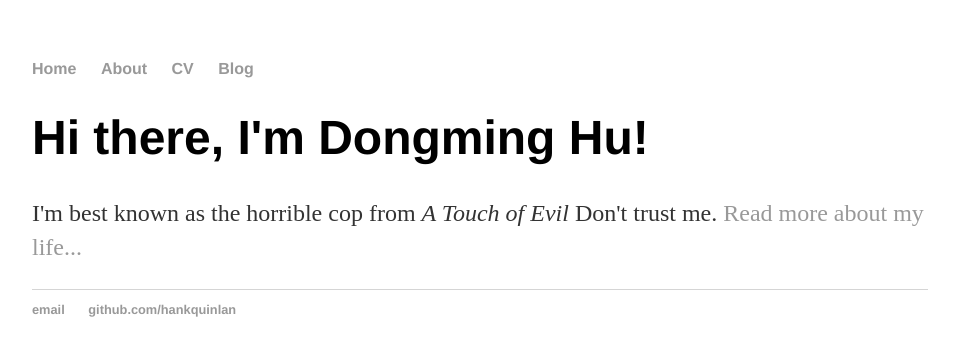
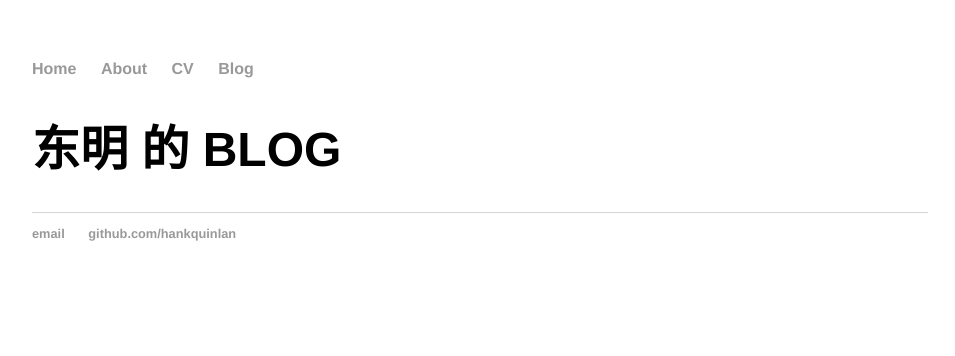
Before and after one commit to HuMuYao/hdmmY.github.io, a Jekyll site: the page built from index.html, in a window 1280 px wide. Shown: the top 356 px of the page, without its empty margins (160-1115 px from the left). Built offline with Jekyll 4.4.1, drawn with Linux system fonts in a browser that asks for light colours.

Commit message:
Update index.html

```diff
--- a/index.html
+++ b/index.html
@@ -3,6 +3,5 @@ layout: default
 title: 东明 的 BLOG
 ---
 <div class="blurb">
-	<h1>Hi there, I'm Dongming Hu!</h1>
-	<p>I'm best known as the horrible cop from <em>A Touch of Evil</em> Don't trust me. <a href="/about">Read more about my life...</a></p>
+	<h1>东明 的 BLOG</h1>
 </div><!-- /.blurb -->
```
